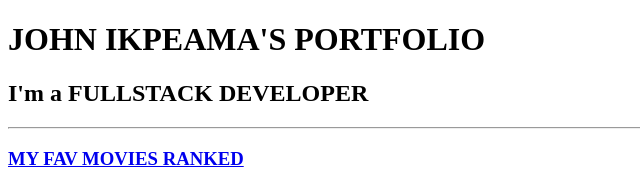
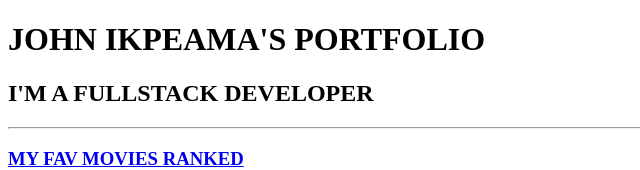
Before and after one commit to NUEL-JOHN/FIRST-PROJECT, a plain HTML site: page index.html in a window 1280 px wide. Shown: the top 170 px of the page, without its empty margins (0-640 px from the left). Drawn offline with Linux system fonts and the light colour scheme.

Commit message:
QUICK CHANGE
Changed to upper case alphabet

```diff
--- a/index.html
+++ b/index.html
@@ -8,7 +8,7 @@
  </head>
  <body>
     <h1>JOHN IKPEAMA'S PORTFOLIO</h1>
-    <h2>I'm a FULLSTACK DEVELOPER</h2>
+    <h2>I'M A FULLSTACK DEVELOPER</h2>
     <hr/>
 
     <h3><a href="./public/movie-ranking.html">MY FAV MOVIES RANKED</a></h3>
```
